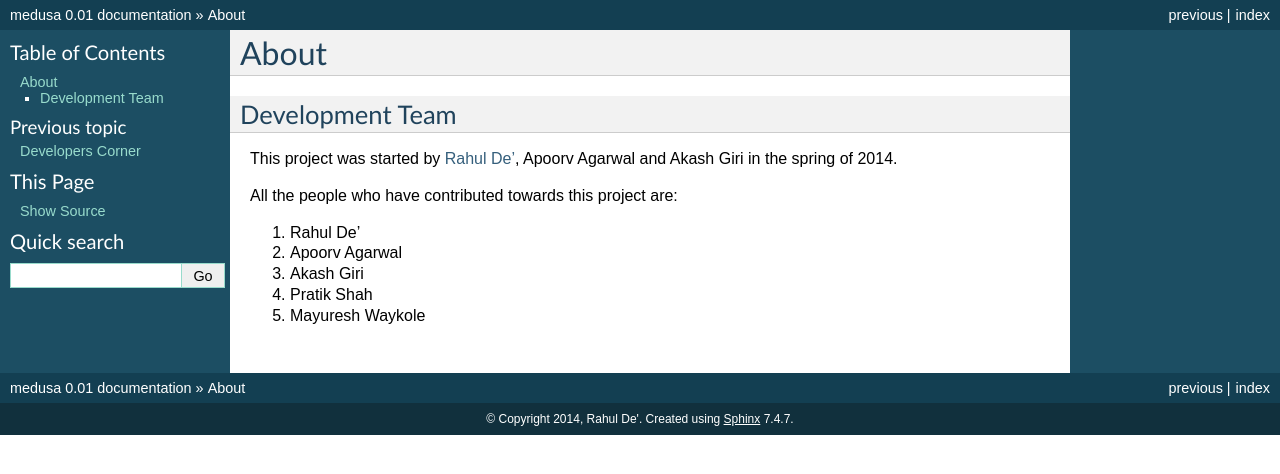
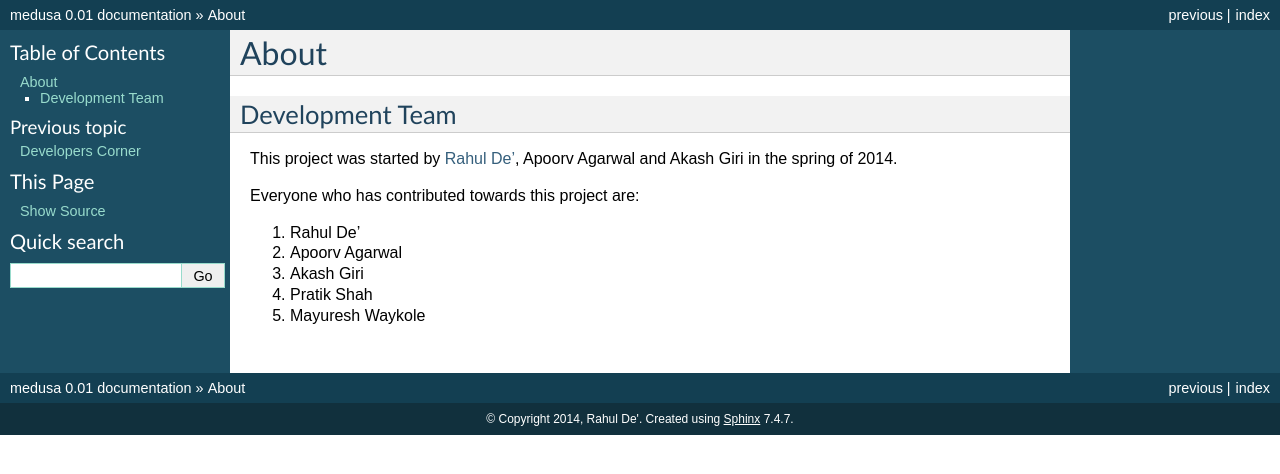
Before and after one commit to lispyclouds/medusa, a Sphinx documentation site: the page built from docs/About.rst, in a window 1280 px wide. Shown: the top 474 px of the page. Built offline with Sphinx 7.4.7, drawn with Linux system fonts in a browser that asks for light colours.

```diff
--- a/docs/About.rst
+++ b/docs/About.rst
@@ -5,7 +5,7 @@
 
 This project was started by `Rahul De' <https://github.com/rahul080327>`_, Apoorv Agarwal and Akash Giri in the spring of 2014.
 
-All the people who have contributed towards this project are:
+Everyone who has contributed towards this project are:
 
 1. Rahul De'
 2. Apoorv Agarwal
```
